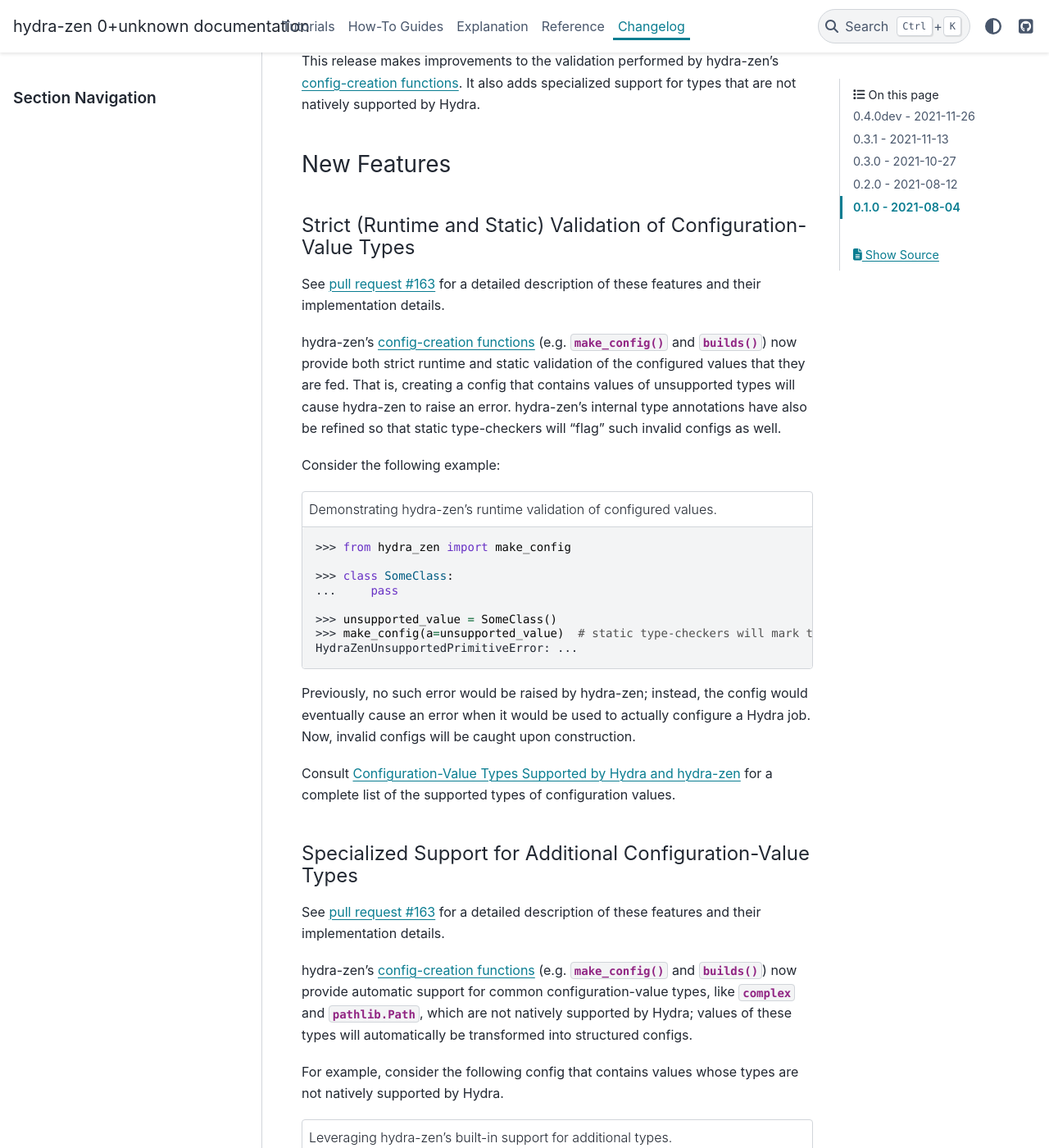
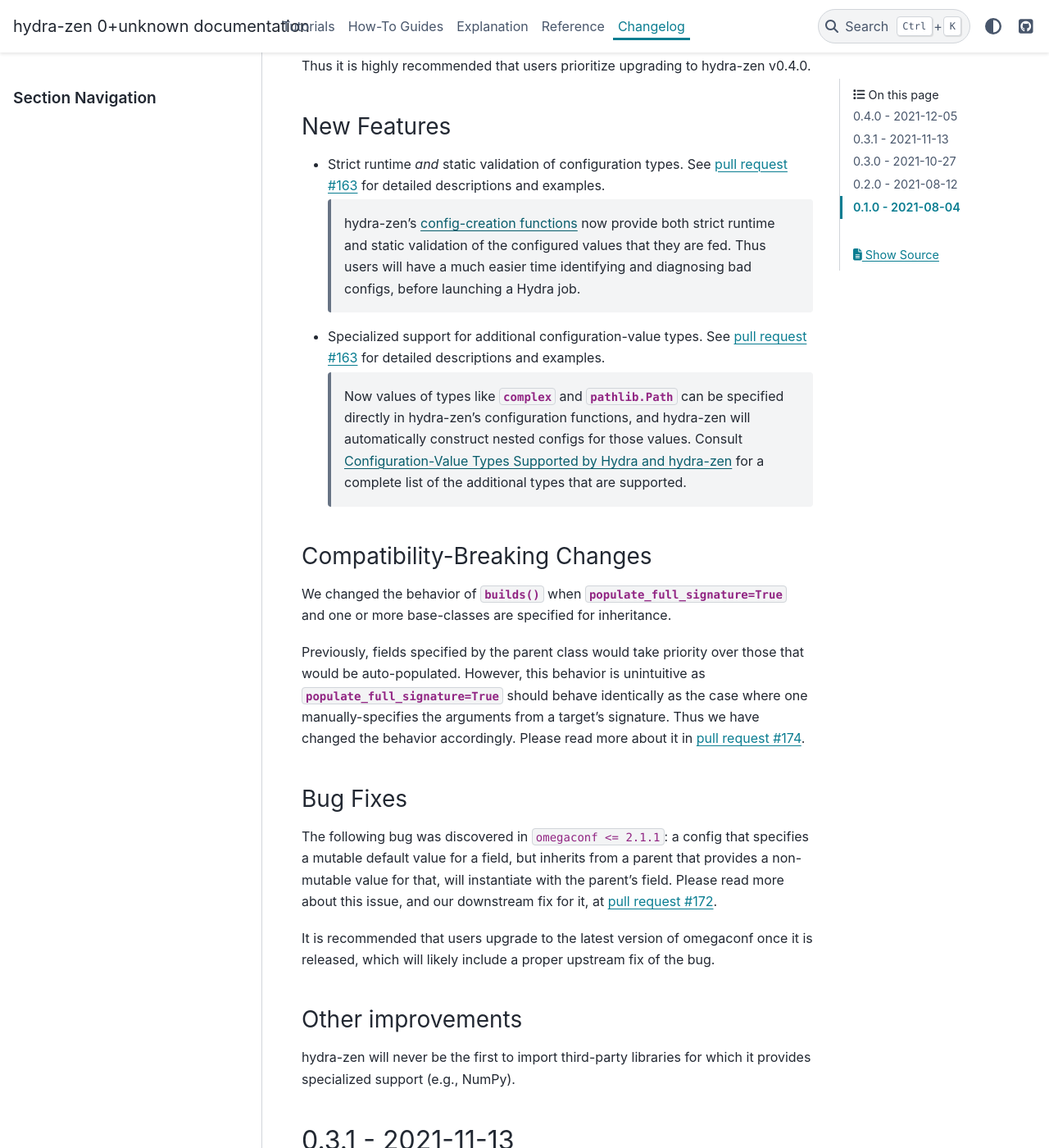
Before and after one commit to mit-ll-responsible-ai/hydra-zen, a Sphinx documentation site: the page built from docs/source/changes.rst, in a window 1280 px wide and 1400 px high, scrolled down 443 px. Shown: the whole window at 82% size. Built offline with Sphinx 7.4.7 and the PyData theme 0.15.4, drawn with Linux system fonts in a browser that asks for light colours; some of the changed text lies outside the part shown.

Commit message:
update changelog and ref docs for v0.4.0 release

```diff
--- a/docs/source/api_reference.rst
+++ b/docs/source/api_reference.rst
@@ -124,10 +124,7 @@
 Additional Types, Supported via hydra-zen
 *****************************************
 
-.. warning::
-
-   This section refers to capabilities that are not yet available in a stable release
-   of hydra-zen. They will be included in the release of `v0.4.0`.
+    This feature was introduced in hydra-zen ``v0.4.0``
 
 Values of additional types can be specified directly via hydra-zen's
 :ref:`config-creation functions <create-config>`, and hydra-zen will automatically
--- a/docs/source/changes.rst
+++ b/docs/source/changes.rst
@@ -5,110 +5,56 @@
 This is a record of all past hydra-zen releases and what went into them, in reverse
 chronological order. All previous releases should still be available on pip.
 
-.. _v0.4.0dev:
+.. _v0.4.0:
 
----------------------
-0.4.0dev - 2021-11-26
----------------------
-
-.. warning::
-
-   This section refers to capabilities that are not yet available in a stable release
-   of hydra-zen. They will be included in the release of `v0.4.0`.
+------------------
+0.4.0 - 2021-12-05
+------------------
 
 This release makes improvements to the validation performed by hydra-zen's
 :ref:`config-creation functions <create-config>`. It also adds specialized support for
 types that are not natively supported by Hydra.
 
+Also included is an important compatibility-breaking change and a downstream
+fix for an upstream bug in `omegaconf <https://omegaconf.readthedocs.io/en/2.1_branch/>`_ (a library on which Hydra intimately depends). Thus it is highly recommended that users
+prioritize upgrading to hydra-zen v0.4.0.
 
 New Features
 ------------
 
-Strict (Runtime and Static) Validation of Configuration-Value Types
-===================================================================
+- Strict runtime *and* static validation of configuration types. See :pull:`163` for detailed descriptions and examples.
 
-See :pull:`163` for a detailed description of these features and their implementation
-details.
+    hydra-zen's :ref:`config-creation functions <create-config>` now provide both strict runtime and static validation of the configured values that they are fed. Thus users will have a much easier time identifying and diagnosing bad configs, before launching a Hydra job.
+- Specialized support for additional configuration-value types. See :pull:`163` for detailed descriptions and examples.
 
-hydra-zen's :ref:`config-creation functions <create-config>` (e.g.
-:func:`~hydra_zen.make_config` and :func:`~hydra_zen.builds`) now provide both strict
-runtime and static validation of the configured values that they are fed.
-That is, creating a config that contains values of unsupported types will cause
-hydra-zen to raise an error. hydra-zen's internal type annotations have also be refined
-so that static type-checkers will "flag" such invalid configs as well.
+   Now values of types like :py:class:`complex` and :py:class:`pathlib.Path` can be specified directly in hydra-zen's configuration functions, and hydra-zen will automatically construct nested configs for those values. Consult :ref:`valid-types` for a complete list of the additional types that are supported.
 
-Consider the following example:
+Compatibility-Breaking Changes
+------------------------------
+We changed the behavior of :func:`~hydra_zen.builds` when
+`populate_full_signature=True` and one or more base-classes are specified for
+inheritance.
 
-.. code-block:: pycon
-   :caption: Demonstrating hydra-zen's runtime validation of configured values.
+Previously, fields specified by the parent class would take priority over those that
+would be auto-populated. However, this behavior is unintuitive as
+`populate_full_signature=True` should behave identically as the case where one
+manually-specifies the arguments from a target's signature. Thus we have changed the
+behavior accordingly. Please read more about it in :pull:`174`.
 
-   >>> from hydra_zen import make_config
+Bug Fixes
+---------
+The following bug was discovered in ``omegaconf <= 2.1.1``: a config that specifies a
+mutable default value for a field, but inherits from a parent that provides a
+non-mutable value for that, will instantiate with the parent's field. Please read more
+about this issue, and our downstream fix for it, at :pull:`172`.
 
-   >>> class SomeClass:
-   ...     pass
+It is recommended that users upgrade to the latest version of omegaconf once it is
+released, which will likely include a proper upstream fix of the bug.
 
-   >>> unsupported_value = SomeClass()
-   >>> make_config(a=unsupported_value)  # static type-checkers will mark this as invalid
-   HydraZenUnsupportedPrimitiveError: ...
-
-
-Previously, no such error would be raised by hydra-zen; instead, the config would
-eventually cause an error when it would be used to actually configure a Hydra job.
-Now, invalid configs will be caught upon construction.
-
-Consult :ref:`valid-types` for a complete list of the supported types of configuration
-values.
-
-Specialized Support for Additional Configuration-Value Types
-============================================================
-
-See :pull:`163` for a detailed description of these features and their implementation
-details.
-
-hydra-zen's :ref:`config-creation functions <create-config>` (e.g.
-:func:`~hydra_zen.make_config` and :func:`~hydra_zen.builds`) now provide automatic
-support for common configuration-value types, like :py:class:`complex` and
-:py:class:`pathlib.Path`, which are not natively supported by Hydra; values of these
-types will automatically be transformed into structured configs.
-
-For example, consider the following config that contains values whose types are not
-natively supported by Hydra.
-
-.. code-block:: python
-   :caption: Leveraging hydra-zen's built-in support for additional types.
-
-   from hydra_zen import make_config, instantiate, to_yaml
-
-   from pathlib import Path
-
-   Conf = make_config(value=1+2j, home=Path.home())
-
-hydra-zen automatically creates nested structured configs to represent these values;
-note that these configs do not carry any direct dependencies on hydra-zen.
-
-.. code-block:: pycon
-
-   >>> print(to_yaml(Conf))
-   value:
-     real: 1.0
-     imag: 2.0
-     _target_: builtins.complex
-   home:
-     _args_:
-     - C:\Users\Ryan Soklaski
-     _target_: pathlib.Path
-
-
-Instantiating ``Conf`` will produce the expected values:
-
-.. code-block:: pycon
-
-   >>> instantiate(Conf)
-   {'value': (1+2j), 'home': WindowsPath('C:/Users/Ryan Soklaski')}
-
-
-Consult :ref:`valid-types` for a complete list of the additional types that hydra-zen
-supports in this fashion.
+Other improvements
+------------------
+hydra-zen will never be the first to import third-party libraries for which it provides
+specialized support (e.g., NumPy).
 
 .. _v0.3.1:
 
```
